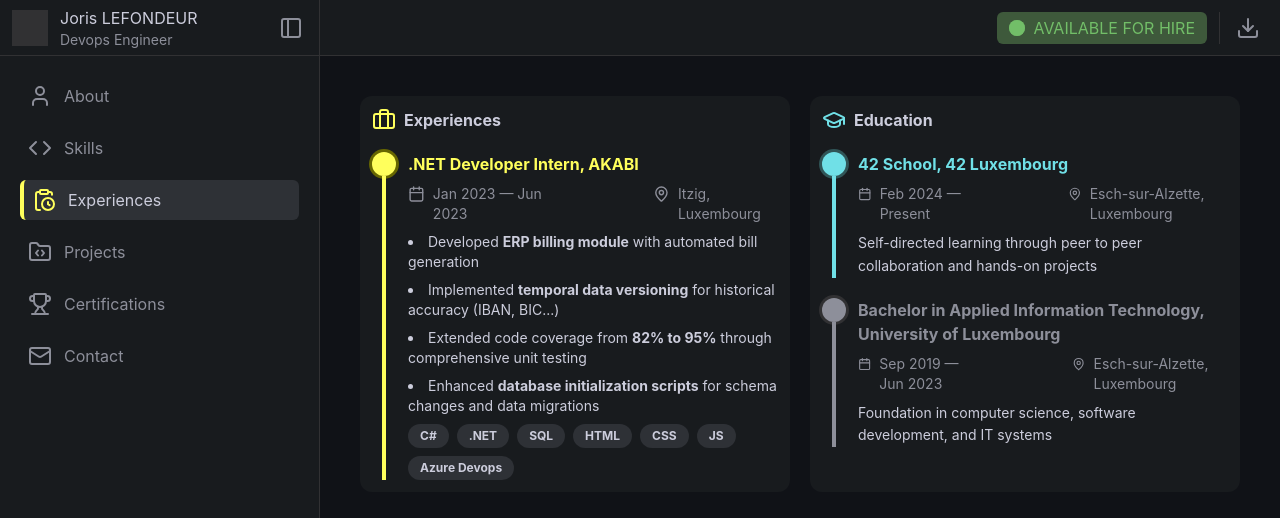
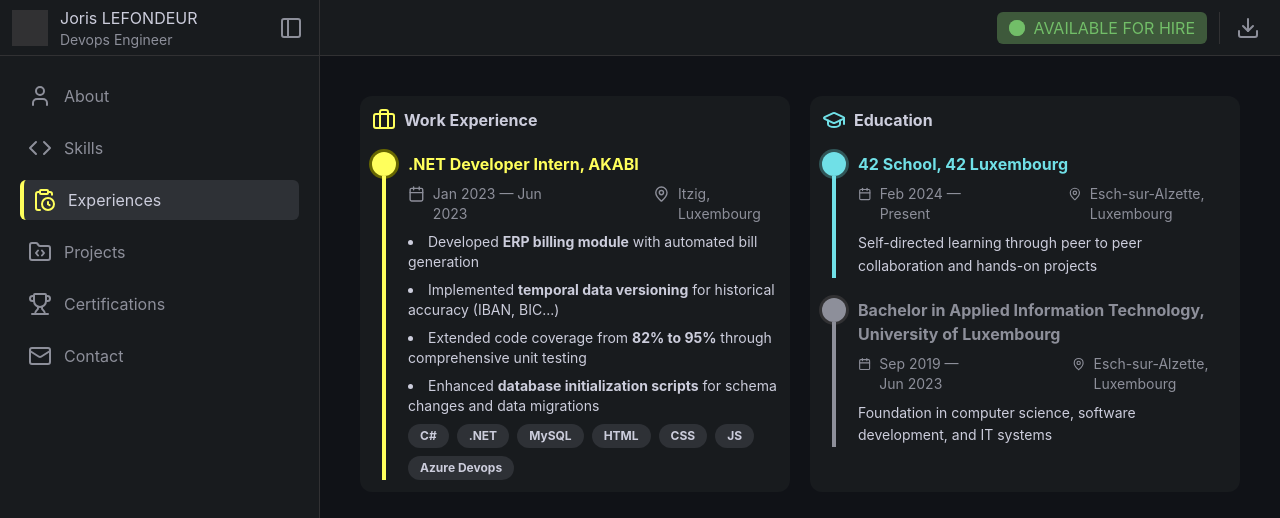
Before and after one commit to jlefonde/portfolio-frontend, a Vue app: page /experiences in a window 1280 px wide. Shown: the top 518 px of the page. Built offline with nearby package versions, Linux system fonts and the light colour scheme.

Commit message:
Added tooltip

```diff
--- a/src/components/Gauge.vue
+++ b/src/components/Gauge.vue
@@ -10,7 +10,6 @@ const props = withDefaults(defineProps<{
   mediumThreshold: 33,
   highThreshold: 66,
 });
-
 
 const cssProps = computed(() => {
   let gaugeColor = "var(--color-red-light)";
--- a/src/components/Header.vue
+++ b/src/components/Header.vue
@@ -14,7 +14,7 @@ import { DownloadIcon } from "lucide-vue-next";
       <div class="text-green-light mr-2">AVAILABLE FOR HIRE</div>
     </div>
     <div class="bg-base-150 h-8 w-px"></div>
-    <div class="flex item-center size-8 text-base-100 hover:rounded-sm hover:bg-base-150 cursor-pointer" >
+    <div class="flex item-center size-8 text-base-100 hover:rounded-sm hover:text-base-50 hover:bg-base-150 cursor-pointer" >
       <DownloadIcon class="m-auto"/>
     </div>
   </header>
--- a/src/components/Sidebar.vue
+++ b/src/components/Sidebar.vue
@@ -1,7 +1,7 @@
 <script setup lang="ts">
 import { routes } from "../router";
 import { useRoute } from "vue-router";
-import { DownloadIcon, PanelLeftIcon } from "lucide-vue-next";
+import { PanelLeftIcon } from "lucide-vue-next";
 
 const route = useRoute();
 </script>
@@ -16,7 +16,7 @@ const route = useRoute();
           <div class="text-base-100 text-sm">Devops Engineer</div>
         </div>
       </div>
-      <div class="flex item-center size-8 text-base-100 hover:rounded-sm hover:bg-base-150 cursor-pointer" >
+      <div class="flex item-center size-8 text-base-100 hover:rounded-sm hover:text-base-50 hover:bg-base-150 cursor-pointer" >
         <PanelLeftIcon class="m-auto"/>
       </div>
     </header>
--- a/src/components/Stat.vue
+++ b/src/components/Stat.vue
@@ -14,7 +14,7 @@ defineProps<{
     <div class="relative flex w-full items-center justify-center">
       <div class="text-base-50 font-bold">{{ name }}</div>
       <RouterLink v-if="redirect" :to="redirect" class="absolute right-0">
-        <ArrowRight class="text-base-100 hover:rounded-sm hover:bg-base-150" />
+        <ArrowRight class="text-base-100 hover:rounded-sm hover:text-base-50 hover:bg-base-150" />
       </RouterLink>
     </div>
     <div class="m-auto text-6xl font-bold" :class="`text-${color}`">{{ value }}</div>
--- a/src/data/experiences.ts
+++ b/src/data/experiences.ts
@@ -16,7 +16,7 @@ export const experiences: Record<string, Timeline[]> = {
       tags: [
         { name: "C#" },
         { name: ".NET" },
-        { name: "SQL" },
+        { name: "MySQL" },
         { name: "HTML" },
         { name: "CSS" },
         { name: "JS" },
--- a/src/data/projects.ts
+++ b/src/data/projects.ts
@@ -13,7 +13,7 @@ export const projects: Project[] = [
       { name: "Ansible" },
       { name: "Python" },
       { name: "Nginx" },
-      { name: "Postgres" },
+      { name: "PostgreSQL" },
       { name: "Docker" },
       { name: "HTML" },
       { name: "CSS" },
@@ -45,7 +45,7 @@ export const projects: Project[] = [
       { name: "Go" },
       { name: "Syslog" },
       { name: "Supervisor" },
-      { name: "YAML" }
+      { name: "YAML" },
     ],
     featured: false,
   },
@@ -57,7 +57,7 @@ export const projects: Project[] = [
       { name: "Ansible" },
       { name: "Docker" },
       { name: "AWS" },
-      { name: "Azure" }
+      { name: "Azure" },
     ],
     featured: false,
   },
@@ -85,4 +85,38 @@ export const projects: Project[] = [
     ],
     featured: false,
   },
+  {
+    name: "42 Seconds",
+    highlight: "1st Prize winner Puzzle game developed in one week at LGX 2024 Game Jam",
+    teamSize: 6,
+    tags: [
+      { name: "C#" },
+      { name: "Unity" },
+    ],
+    featured: false,
+  },
+  {
+    name: "Portfolio",
+    highlight: "",
+    teamSize: 1,
+    tags: [
+      { name: "AWS" },
+      { name: "S3" },
+      { name: "Lambda" },
+      { name: "SSM" },
+      { name: "Secrets Manager" },
+      { name: "API Gateway" },
+      { name: "CloudFront" },
+      { name: "Route53" },
+      { name: "IAM" },
+      { name: "Identity Center" },
+      { name: "Terraform" },
+      { name: "Github Actions" },
+      { name: "Go" },
+      { name: "VueJS" },
+      { name: "TypeScript" },
+      { name: "TailwindCSS" },
+    ],
+    featured: false,
+  },
 ];
--- a/src/views/Experiences.vue
+++ b/src/views/Experiences.vue
@@ -18,7 +18,7 @@ const navRoute = routes.find((r) => r.path == route.path);
   <div class="grid grid-cols-8 gap-5">
     <div class="card bg-base-300 col-span-4">
       <div class="flex flex-col gap-5">
-        <Title :title="navRoute?.name?.toString() ?? ''" :icon="BriefcaseIcon" :icon-color="navRoute?.primaryColor" />
+        <Title title="Work Experience" :icon="BriefcaseIcon" :icon-color="navRoute?.primaryColor" />
         <TimelineItem
           v-for="(experience, index) in experiences.work"
           :timeline="experience"
--- a/src/views/Projects.vue
+++ b/src/views/Projects.vue
@@ -14,6 +14,8 @@ import {
   ChevronDownIcon,
   ListChevronsUpDownIcon,
   ListChevronsDownUpIcon,
+  StarIcon,
+  InfoIcon,
 } from "lucide-vue-next"
 import { faGithub } from "@fortawesome/free-brands-svg-icons";
 import { FontAwesomeIcon } from "@fortawesome/vue-fontawesome";
@@ -49,23 +51,38 @@ function toggleAllRows() {
   <div class="grid grid-cols-5 grid-rows-8 gap-5">
     <div class="card col-span-full row-span-4">
       <Title :title="navRoute?.name?.toString() ?? ''" :icon="navRoute?.icon" :icon-color="navRoute?.primaryColor" />
-      <div class="overflow-hidden rounded-lg border border-base-150">
+      <div class="rounded-lg border border-base-150">
         <table class="w-full text-left text-sm text-base-50">
-          <thead class="bg-base-200 text-base-50 uppercase font-bold">
+          <thead class="text-base-50 uppercase font-bold">
             <tr>
-              <th class="px-4 py-3 cursor-pointer" @click="toggleAllRows">
+              <th class="px-4 py-3 cursor-pointer bg-base-200 rounded-tl-lg" @click="toggleAllRows">
                 <ListChevronsDownUpIcon v-if="expandedRows.length > 0" class="text-base-50 hover:text-base-100"/>
                 <ListChevronsUpDownIcon v-else class="text-base-50 hover:text-base-100"/>
               </th>
-              <th class="px-4 py-3">Project</th>
-              <th class="px-4 py-3">Highlight</th>
-              <th class="px-4 py-3 min-w-30">Team Size</th>
-              <th class="px-4 py-3">Stack</th>
+              <th class="px-4 py-3 bg-base-200">Project</th>
+              <th class="px-4 py-3 bg-base-200">Highlight</th>
+              <th class="px-4 py-3 min-w-30 bg-base-200">Team Size</th>
+              <th class="px-4 py-3 bg-base-200">Stack</th>
+              <th class="px-4 py-3 bg-base-200 rounded-tr-lg">
+                <div class="relative group flex items-center justify-center">
+                  <InfoIcon class="cursor-help text-base-50 transition-colors hover:text-base-100"/>
+                  <div class="absolute right-full top-1/2 z-50 mr-3 flex w-max origin-right -translate-y-1/2   flex-col gap-3 rounded-lg border border-base-150 bg-base-350/95 p-3 text-xs shadow-xl backdrop-blur-sm transition-all duration-200 ease-out scale-0 group-hover:scale-100 opacity-0 group-hover:opacity-100">
+                    <div class="flex items-center gap-2 text-base-50">
+                      <StarIcon class="size-4" :class="`text-${navRoute?.primaryColor}`"/>
+                      <span>Featured Project</span>
+                    </div>
+                    <div class="flex items-center gap-2 text-base-50">
+                      <StarIcon class="size-4 text-base-100"/>
+                      <span>Standard Project</span>
+                    </div>
+                  </div>
+                </div>
+              </th>
             </tr>
           </thead>
-          <tbody class="divide-y divide-base-150 bg-base-350 text-base-50">
+          <tbody class="divide-y divide-base-150 text-base-50 [&>tr:last-child>td:first-child]:rounded-bl-lg [&>tr:last-child>td:last-child]:rounded-br-lg">
             <template v-for="(project, index) in projects" :key="project.name">
-              <tr class="hover:bg-base-300/50" @click="toggleRow(index)">
+              <tr class="bg-base-350 hover:bg-base-300/50" @click="toggleRow(index)">
                 <td class="px-4 py-3">
                   <ChevronUpIcon v-if="expandedRows.includes(index)" class="text-base-50"/>
                   <ChevronDownIcon v-else class="text-base-50"/>
@@ -80,10 +97,12 @@ function toggleAllRows() {
                     <Tag v-for="tag in project.tags" :key="tag.name" v-bind="tag" />
                   </div>
                 </td>
+                <td class="px-4 py-3">
+                  <StarIcon :class="project.featured ? `text-${navRoute?.primaryColor}`: `text-base-100`"/>
+                </td>
               </tr>
-              <tr v-if="expandedRows.includes(index)">
-                <td class="px-4 py-3" colspan="5">
-
+              <tr v-if="expandedRows.includes(index)" class="bg-base-350">
+                <td class="px-4 py-3" colspan="6">
                 </td>
               </tr>
             </template>
```
